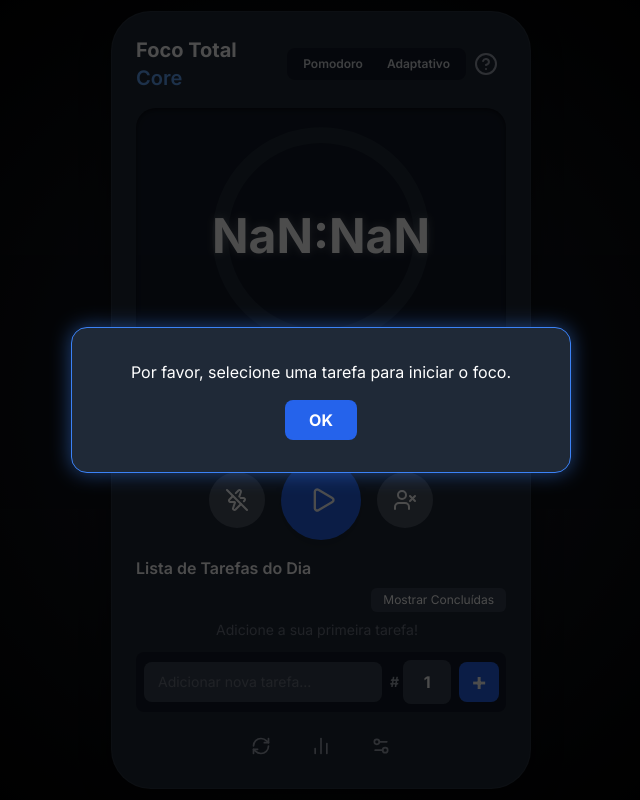
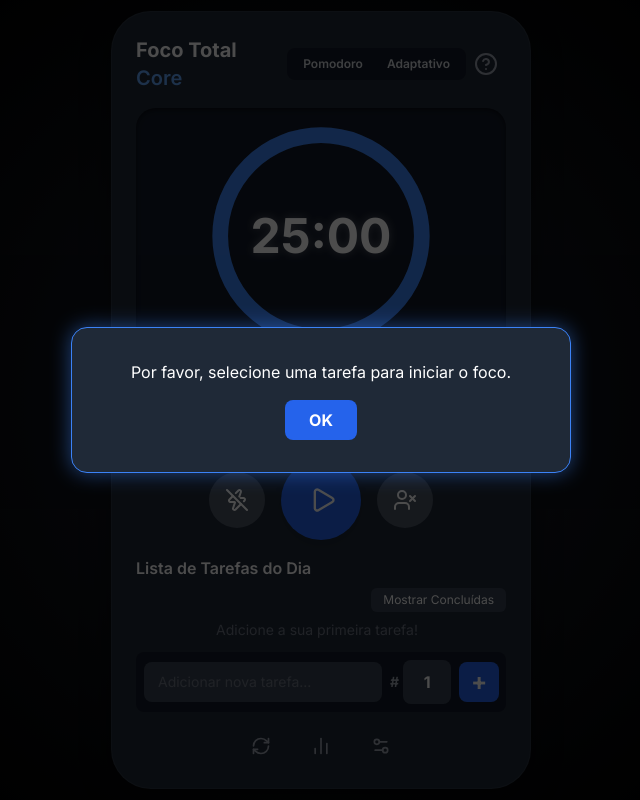
Before and after one commit to jonatas07rocha/focototal, a website: page public/index.html in a window 1280 px wide. Both pictures are taken after a click on the button 640 px from the left and 500 px from the top of the page. Shown: the whole page, without its empty margins (319-959 px from the left). Drawn offline with nearby package versions, Linux system fonts and the light colour scheme; no server answers.

Commit message:
Atualizar o index.html

```diff
--- a/public/index.html
+++ b/public/index.html
@@ -4,18 +4,14 @@
     <meta charset="UTF-8">
     <meta name="viewport" content="width=device-width, initial-scale=1.0, user-scalable=no">
 
-    <!-- PWA Meta Tags -->
     <meta name="theme-color" content="#1F2937"/>
     <link rel="apple-touch-icon" sizes="180x180" href="icon-180x180.png">
     <link rel="apple-touch-icon" href="icon-192x192.png">
     <link rel="manifest" href="manifest.json">
 
     <title>Foco Total Core</title>
-    <!-- Tailwind CSS CDN -->
     <script src="https://cdn.tailwindcss.com"></script>
-    <!-- Google Fonts: Inter -->
     <link href="https://fonts.googleapis.com/css2?family=Inter:wght@400;600;700;900&display=swap" rel="stylesheet">
-    <!-- Favicon -->
     <link id="favicon" rel="icon" href="icon-192x192.png" type="image/png">
     <style>
         html, body { height: 100%; }
@@ -108,8 +104,6 @@
 
         const app = initializeApp(firebaseConfig);
         const messaging = getMessaging(app);
-
-        // *** CHAVE ATUALIZADA COM O VALOR DO FIREBASE ***
         const VAPID_PUBLIC_KEY = 'BD6_1NRZJZWhPg71TIOGNpD5ELWSWX7djFN-VpSgSepeTp-B TmRhb2v5m1pYPwGvMnxazY0saw';
 
         document.addEventListener('DOMContentLoaded', () => {
@@ -117,29 +111,22 @@
             const notificationStatus = document.getElementById('notification-status');
 
             const requestNotificationPermission = async () => {
-                console.log('Pedindo permissão para notificações...');
                 try {
                     const permission = await Notification.requestPermission();
                     if (permission === 'granted') {
-                        console.log('Permissão concedida. Aguardando Service Worker ficar pronto...');
                         await navigator.serviceWorker.ready;
-                        console.log('Service Worker pronto. Obtendo token...');
                         const currentToken = await getToken(messaging, { vapidKey: VAPID_PUBLIC_KEY });
-
                         if (currentToken) {
-                            console.log('Token FCM obtido com sucesso:', currentToken);
                             notificationStatus.textContent = 'Notificações ativadas!';
                             enableNotificationsBtn.disabled = true;
                         } else {
-                            console.log('Não foi possível obter o token de registro.');
                             notificationStatus.textContent = 'Falha ao obter token.';
                         }
                     } else {
-                        console.log('Permissão de notificação negada.');
                         notificationStatus.textContent = 'Permissão negada.';
                     }
                 } catch (error) {
-                    console.error('Ocorreu um erro ao obter o token.', error);
+                    console.error('Erro ao obter token:', error);
                     notificationStatus.textContent = 'Erro ao ativar notificações.';
                 }
             };
@@ -147,29 +134,19 @@
             enableNotificationsBtn.addEventListener('click', requestNotificationPermission);
 
             onMessage(messaging, (payload) => {
-                console.log('Mensagem recebida em primeiro plano: ', payload);
                 const alertModalOverlay = document.getElementById('alert-modal-overlay');
                 showModal(alertModalOverlay, `${payload.notification.title}: ${payload.notification.body}`);
             });
 
-            // --- CÓDIGO ORIGINAL DA APLICAÇÃO ---
             const timerDisplay = document.getElementById('timer-display');
             const startPauseBtn = document.getElementById('start-pause-btn');
-            const internalInterruptBtn = document.getElementById('internal-interrupt-btn');
-            const externalInterruptBtn = document.getElementById('external-interrupt-btn');
-            const resetBtn = document.getElementById('reset-btn');
-            const settingsBtn = document.getElementById('settings-btn');
-            const statsBtn = document.getElementById('stats-btn');
-            const helpBtn = document.getElementById('help-btn');
             const progressRing = document.getElementById('progress-ring');
             const newTaskInput = document.getElementById('new-task-input');
             const newTaskEstimateInput = document.getElementById('new-task-estimate');
             const addTaskBtn = document.getElementById('add-task-btn');
             const taskListEl = document.getElementById('task-list');
             const currentTaskDisplay = document.getElementById('current-task-display');
-            const pomodoroCyclesEl = document.getElementById('pomodoro-cycles');
-            const focusMethodToggle = document.getElementById('focus-method-toggle');
-            const toggleCompletedTasksBtn = document.getElementById('toggle-completed-tasks-btn');
+            const settingsBtn = document.getElementById('settings-btn');
             const alertModalOverlay = document.getElementById('alert-modal-overlay');
             const alertModalCloseBtn = document.getElementById('alert-modal-close-btn');
             const settingsModalOverlay = document.getElementById('settings-modal-overlay');
@@ -182,8 +159,6 @@
             let timerInterval, isRunning = false, mode = 'focus', timeRemaining, totalTime, endTime;
             let tasks = [], selectedTaskId = null, pomodoroSessionCount = 0;
             let settings = { focusDuration: 25, shortBreakDuration: 5, longBreakDuration: 15, longBreakInterval: 4 };
-            let focusMethod = 'pomodoro';
-            let showCompletedTasks = false;
             let audioInitialized = false;
             let synth;
 
@@ -195,10 +170,7 @@
                 }).catch(e => console.error("Erro ao iniciar Tone.js:", e));
             };
 
-            const showModal = (modalOverlay, message) => {
-                const messageElId = modalOverlay.id.replace('-overlay', '-message');
-                const messageEl = document.getElementById(messageElId);
-                if(messageEl && message) messageEl.textContent = message;
+            const showModal = (modalOverlay) => {
                 modalOverlay.classList.add('visible');
             };
 
@@ -209,7 +181,8 @@
             const startTimer = () => {
                 if (isRunning) return;
                 if (!selectedTaskId && mode === 'focus') {
-                    showModal(alertModalOverlay, 'Por favor, selecione uma tarefa para iniciar o foco.');
+                    showModal(alertModalOverlay);
+                    document.getElementById('alert-modal-message').textContent = 'Por favor, selecione uma tarefa para iniciar o foco.';
                     return;
                 }
                 isRunning = true;
@@ -277,11 +250,11 @@
                 mode = forceMode || mode;
                 timeRemaining = (settings[`${mode}Duration`] || 25) * 60;
                 totalTime = timeRemaining;
-                saveState();
                 updateUI();
             };
 
             const updateUI = () => {
+                if (timeRemaining === undefined) return; // Previne o NaN
                 updateTimerDisplay();
                 const modeColor = mode === 'focus' ? 'blue' : 'green';
                 progressRing.classList.remove('text-blue-500', 'text-green-500');
@@ -309,13 +282,13 @@
             };
 
             const renderTasks = () => {
-                const tasksToRender = showCompletedTasks ? tasks : tasks.filter(task => !task.completed);
+                const tasksToRender = tasks.filter(task => !task.completed);
                 taskListEl.innerHTML = tasksToRender.length === 0 ? '<p class="text-gray-500 text-center text-sm">Adicione a sua primeira tarefa!</p>' : '';
                 tasksToRender.forEach(task => {
                     const taskEl = document.createElement('div');
-                    taskEl.className = `task-item bg-gray-900 p-3 rounded-lg border-2 border-transparent cursor-pointer ${task.id === selectedTaskId ? 'selected' : ''} ${task.completed ? 'opacity-60' : ''}`;
+                    taskEl.className = `task-item bg-gray-900 p-3 rounded-lg border-2 border-transparent cursor-pointer ${task.id === selectedTaskId ? 'selected' : ''}`;
                     taskEl.dataset.id = task.id;
-                    taskEl.innerHTML = `<div class="flex justify-between items-center"><span class="truncate text-sm ${task.completed ? 'line-through' : ''}">${task.name}</span><span>${task.pomodorosCompleted}/${task.pomodoroEstimate}</span></div>`;
+                    taskEl.innerHTML = `<div class="flex justify-between items-center"><span class="truncate text-sm">${task.name}</span><span>${task.pomodorosCompleted}/${task.pomodoroEstimate}</span></div>`;
                     taskListEl.appendChild(taskEl);
                 });
                 updateCurrentTaskDisplay();
@@ -351,7 +324,9 @@
                 }
             };
 
+            // --- INICIALIZAÇÃO CORRIGIDA ---
             loadState();
+            resetTimer(mode); // Garante que o timer tenha um valor antes do primeiro render
             renderTasks();
             updateUI();
 
```
